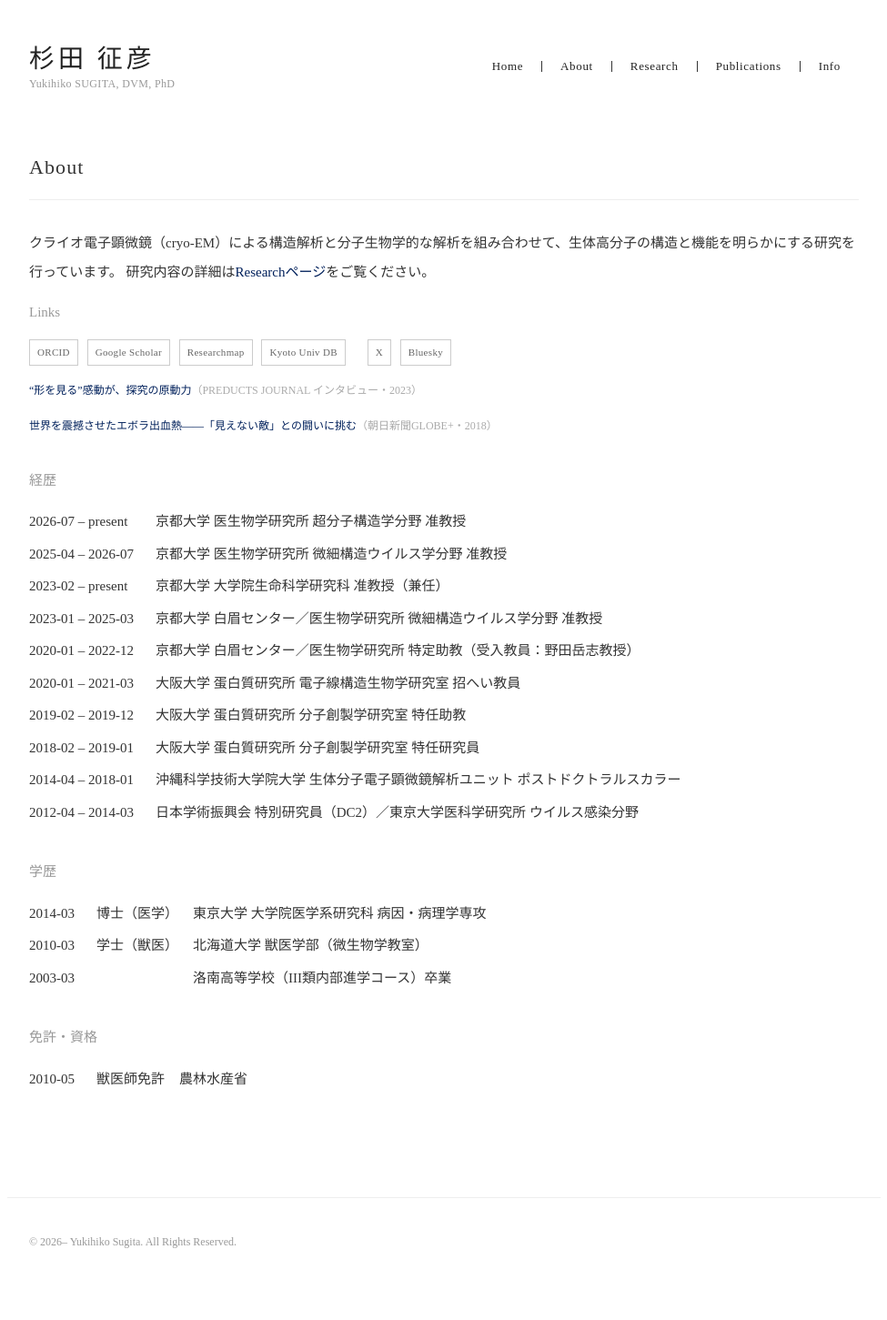
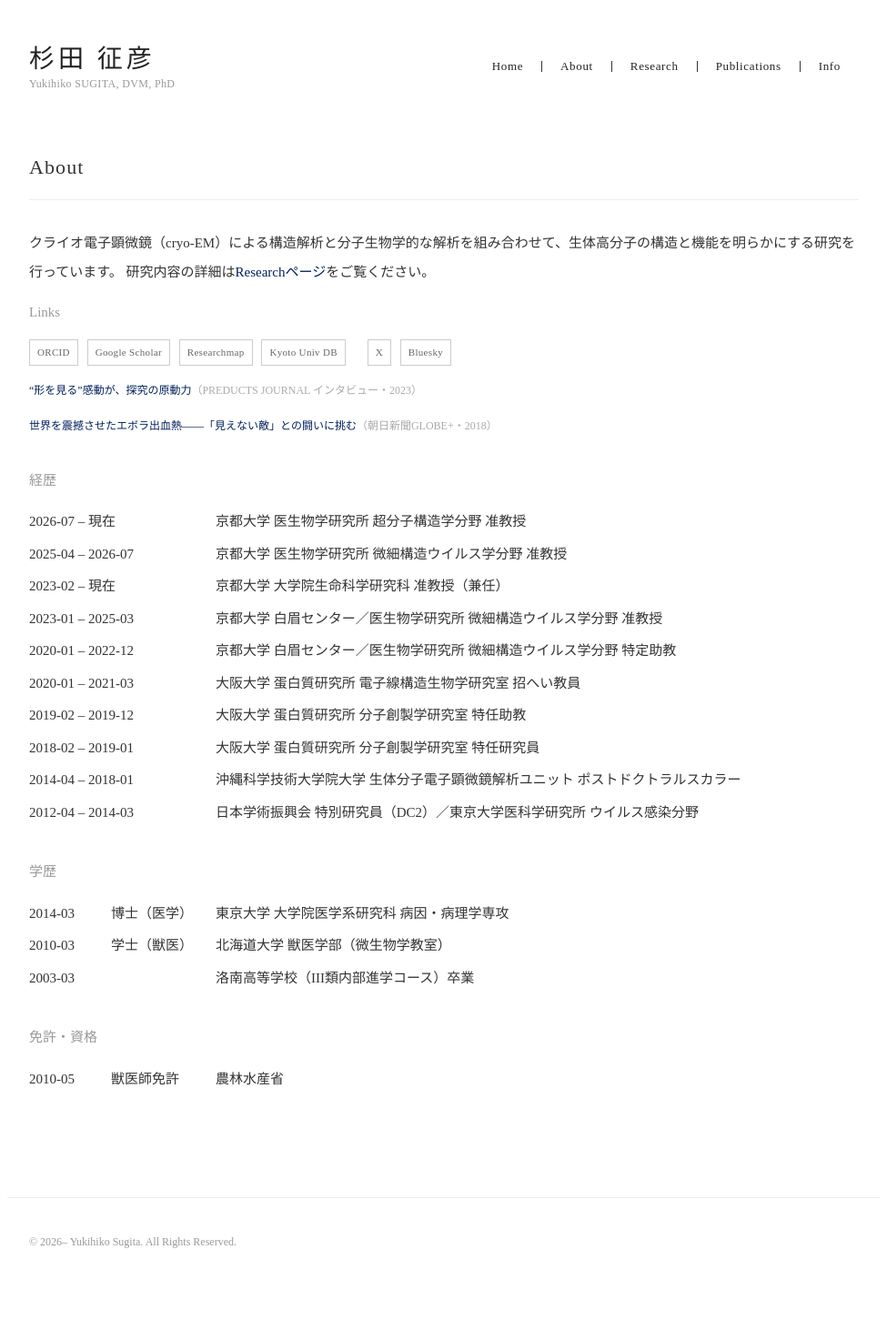
Before and after one commit to yukisugi/yukisugi.github.io, a Jekyll site: the page built from about/index.html, in a window 1280 px wide. Shown: the whole page at 91% size, without its empty margins (152-1127 px from the left). Built offline with Jekyll 4.4.1, drawn with Linux system fonts in a browser that asks for light colours.

Commit message:
Fix cv-table column alignment and polish About page details
- Use fixed-width colgroup on 経歴/学歴/免許・資格 tables so their
  columns align deterministically regardless of content length or
  font metrics (auto/min-width sizing was environment-dependent)
- Show "現在" instead of "present" for ongoing periods
- Correct the 2020-01–2022-12 appointment to name the affiliated
  division (微細構造ウイルス学分野) instead of the host-professor note

Co-Authored-By: Claude Sonnet 5 <noreply@anthropic.com>

```diff
--- a/about/index.html
+++ b/about/index.html
@@ -35,13 +35,14 @@ title: About
 <div class="section-group">
   <h2>経歴</h2>
   <table class="cv-table">
+    <colgroup><col style="width: 90px;"><col style="width: 115px;"><col></colgroup>
     {% for appointment in cv.appointments %}
-    {% assign appointment_ja = appointment.ja | replace: "電子線構造学研究室", "電子線構造生物学研究室" %}
+    {% assign appointment_ja = appointment.ja | replace: "電子線構造学研究室", "電子線構造生物学研究室" | replace: "特定助教（受入教員：野田岳志教授）", "微細構造ウイルス学分野 特定助教" %}
     {% for link in site.data.institution_links %}
       {% capture linked %}<a href="{{ link.url }}" target="_blank" rel="noopener">{{ link.text }}</a>{% endcapture %}
       {% assign appointment_ja = appointment_ja | replace: link.text, linked %}
     {% endfor %}
-    <tr><td>{{ appointment.period | replace: "–", " – " }}</td><td colspan="2">{{ appointment_ja }}</td></tr>
+    <tr><td>{{ appointment.period | replace: "–", " – " | replace: "present", "現在" }}</td><td></td><td>{{ appointment_ja }}</td></tr>
     {% endfor %}
   </table>
 </div>
@@ -49,6 +50,7 @@ title: About
 <div class="section-group">
   <h2>学歴</h2>
   <table class="cv-table">
+    <colgroup><col style="width: 90px;"><col style="width: 115px;"><col></colgroup>
     {% for education in cv.education %}
     {% assign education_ja = education.ja | remove: " 博士課程" | remove: "博士課程" %}
     {% if education_ja contains "北海道大学" %}
@@ -69,6 +71,7 @@ title: About
 <div class="section-group">
   <h2>免許・資格</h2>
   <table class="cv-table">
+    <colgroup><col style="width: 90px;"><col style="width: 115px;"><col></colgroup>
     <tr><td>2010-05</td><td>獣医師免許</td><td>農林水産省</td></tr>
   </table>
 </div>
--- a/assets/css/style.css
+++ b/assets/css/style.css
@@ -189,6 +189,8 @@ img {
 
 .cv-table {
   border-collapse: collapse;
+  table-layout: fixed;
+  width: 100%;
 }
 
 .cv-table td {
```
